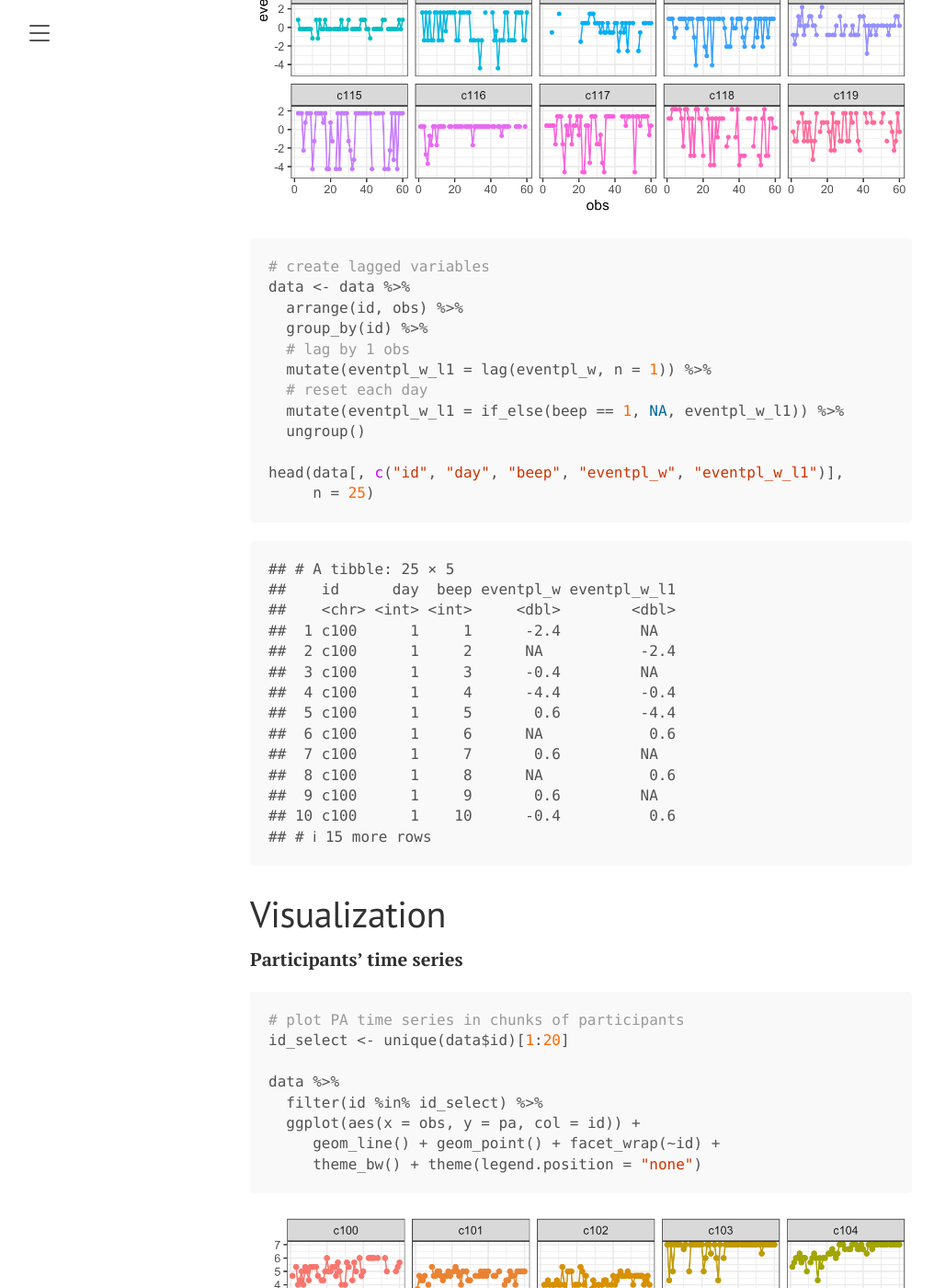
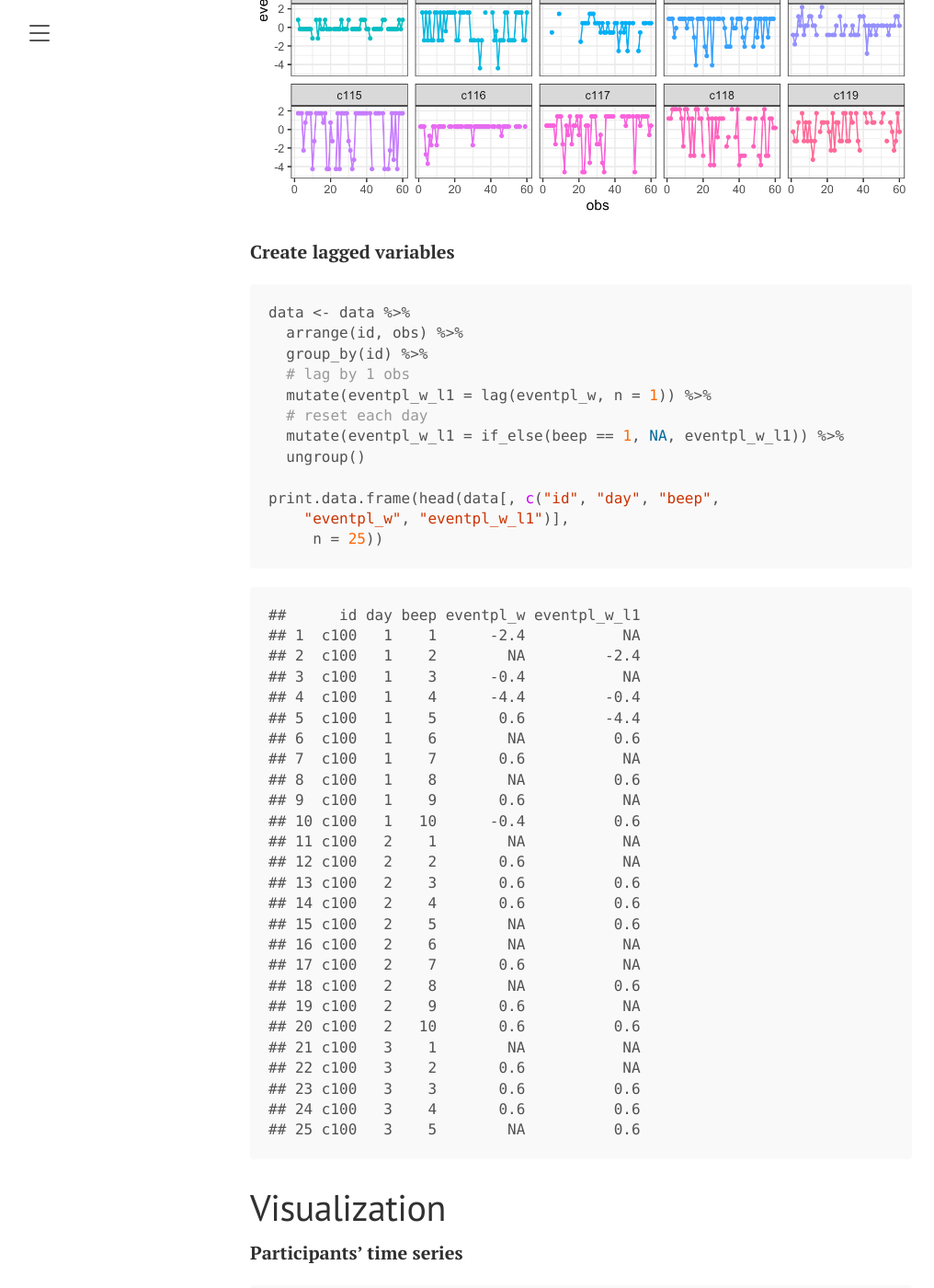
Before and after one commit to lennartseizer/ild, a Jekyll site: the page built from 2.md, in a window 1280 px wide and 1400 px high, scrolled down 9569 px. Shown: the whole window at 92% size, without its empty margins (8-1024 px from the left). Built offline with Jekyll 4.4.1, drawn with Linux system fonts in a browser that asks for light colours; our own code applies the rules of GitHub Pages for plain Markdown files; some of the changed text lies outside the part shown.

Commit message:
Auto-render Rmd → md [skip ci]

````diff
--- a/2.md
+++ b/2.md
@@ -293,8 +293,9 @@ data %>% filter(id %in% id_select) %>%
 
 ![](2_files/figure-gfm/unnamed-chunk-14-1.png)<!-- -->
 
+**Create lagged variables**
+
 ``` r
-# create lagged variables
 data <- data %>%
   arrange(id, obs) %>%
   group_by(id) %>%
@@ -304,24 +305,37 @@ data <- data %>%
   mutate(eventpl_w_l1 = if_else(beep == 1, NA, eventpl_w_l1)) %>%
   ungroup()
 
-head(data[, c("id", "day", "beep", "eventpl_w", "eventpl_w_l1")],
-     n = 25)
+print.data.frame(head(data[, c("id", "day", "beep",
+    "eventpl_w", "eventpl_w_l1")],
+     n = 25))
 ```
 
-    ## # A tibble: 25 × 5
-    ##    id      day  beep eventpl_w eventpl_w_l1
-    ##    <chr> <int> <int>     <dbl>        <dbl>
-    ##  1 c100      1     1      -2.4         NA
-    ##  2 c100      1     2      NA           -2.4
-    ##  3 c100      1     3      -0.4         NA
-    ##  4 c100      1     4      -4.4         -0.4
-    ##  5 c100      1     5       0.6         -4.4
-    ##  6 c100      1     6      NA            0.6
-    ##  7 c100      1     7       0.6         NA
-    ##  8 c100      1     8      NA            0.6
-    ##  9 c100      1     9       0.6         NA
-    ## 10 c100      1    10      -0.4          0.6
-    ## # ℹ 15 more rows
+    ##      id day beep eventpl_w eventpl_w_l1
+    ## 1  c100   1    1      -2.4           NA
+    ## 2  c100   1    2        NA         -2.4
+    ## 3  c100   1    3      -0.4           NA
+    ## 4  c100   1    4      -4.4         -0.4
+    ## 5  c100   1    5       0.6         -4.4
+    ## 6  c100   1    6        NA          0.6
+    ## 7  c100   1    7       0.6           NA
+    ## 8  c100   1    8        NA          0.6
+    ## 9  c100   1    9       0.6           NA
+    ## 10 c100   1   10      -0.4          0.6
+    ## 11 c100   2    1        NA           NA
+    ## 12 c100   2    2       0.6           NA
+    ## 13 c100   2    3       0.6          0.6
+    ## 14 c100   2    4       0.6          0.6
+    ## 15 c100   2    5        NA          0.6
+    ## 16 c100   2    6        NA           NA
+    ## 17 c100   2    7       0.6           NA
+    ## 18 c100   2    8        NA          0.6
+    ## 19 c100   2    9       0.6           NA
+    ## 20 c100   2   10       0.6          0.6
+    ## 21 c100   3    1        NA           NA
+    ## 22 c100   3    2       0.6           NA
+    ## 23 c100   3    3       0.6          0.6
+    ## 24 c100   3    4       0.6          0.6
+    ## 25 c100   3    5        NA          0.6
 
 # Visualization
 
@@ -437,8 +451,7 @@ ggplot(sumdat, aes(x = beep, y = mean, color = item)) +
     scale_x_continuous(breaks = sort(unique(sumdat$beep))) +
     labs(title = "Item means across beeps (time of day)",
          x = "Beep", y = "Mean response", color = "Item") +
-    theme_bw() + theme(plot.title = element_text(face = "bold"),
-        legend.position = "none")
+    theme_bw() + theme(plot.title = element_text(face = "bold"))
 ```
 
 ![](2_files/figure-gfm/unnamed-chunk-20-1.png)<!-- -->
@@ -468,8 +481,7 @@ ggplot(sumdat, aes(x = day, y = mean, color = item)) +
   scale_x_continuous(breaks = sort(unique(sumdat$day))) +
   labs(title = "Item means across study days",
        x = "Day", y = "Mean response", color = "Item") +
-  theme_bw() + theme(plot.title = element_text(face = "bold"),
-        legend.position = "none")
+  theme_bw() + theme(plot.title = element_text(face = "bold"))
 ```
 
 ![](2_files/figure-gfm/unnamed-chunk-21-1.png)<!-- -->
````
Also changed, not shown: other parts of 2.md (+1 -1 lines), 4.md (+118 -118 lines), 5.md (+2 -2 lines).
